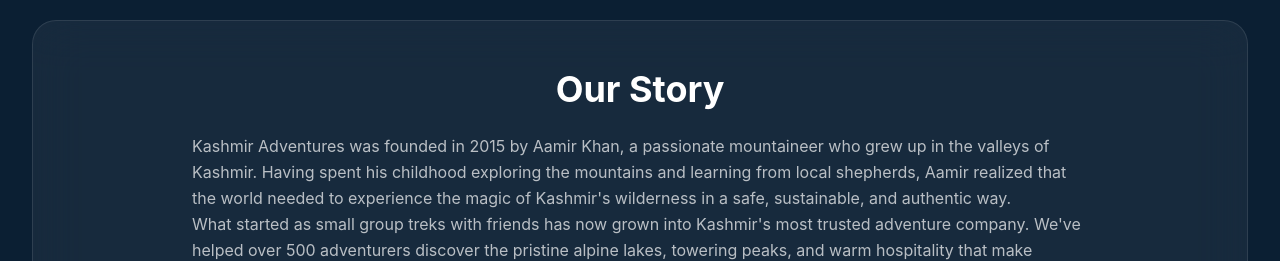
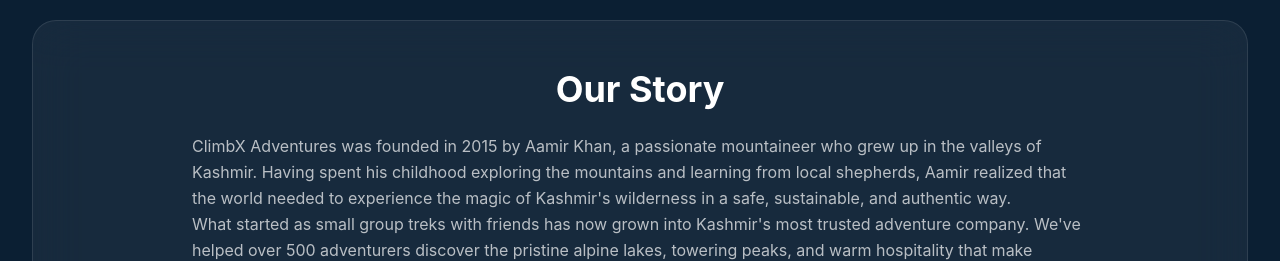
Before and after one commit to HikzenLabs/climbex-adventures, a React (Vite) app: page /about in a window 1280 px wide. Shown: the part 840-1101 px from the top of the page. Built offline with nearby package versions, Linux system fonts and the light colour scheme.

Commit message:
data chnages

```diff
--- a/src/data/about.ts
+++ b/src/data/about.ts
@@ -202,7 +202,7 @@
 export const story = [
   {
     paragraphs: [
-    "Kashmir Adventures was founded in 2015 by Aamir Khan, a passionate mountaineer who grew up in the valleys of Kashmir. Having spent his childhood exploring the mountains and learning from local shepherds, Aamir realized that the world needed to experience the magic of Kashmir's wilderness in a safe, sustainable, and authentic way.",
+    "ClimbX Adventures was founded in 2015 by Aamir Khan, a passionate mountaineer who grew up in the valleys of Kashmir. Having spent his childhood exploring the mountains and learning from local shepherds, Aamir realized that the world needed to experience the magic of Kashmir's wilderness in a safe, sustainable, and authentic way.",
     "What started as small group treks with friends has now grown into Kashmir's most trusted adventure company. We've helped over 500 adventurers discover the pristine alpine lakes, towering peaks, and warm hospitality that make Kashmir truly special.",
     "Our team consists of local guides who know every trail like the back of their hand, experienced mountaineers certified in wilderness first aid, and passionate individuals who believe in responsible tourism and giving back to the communities that host us."
     ]
```
